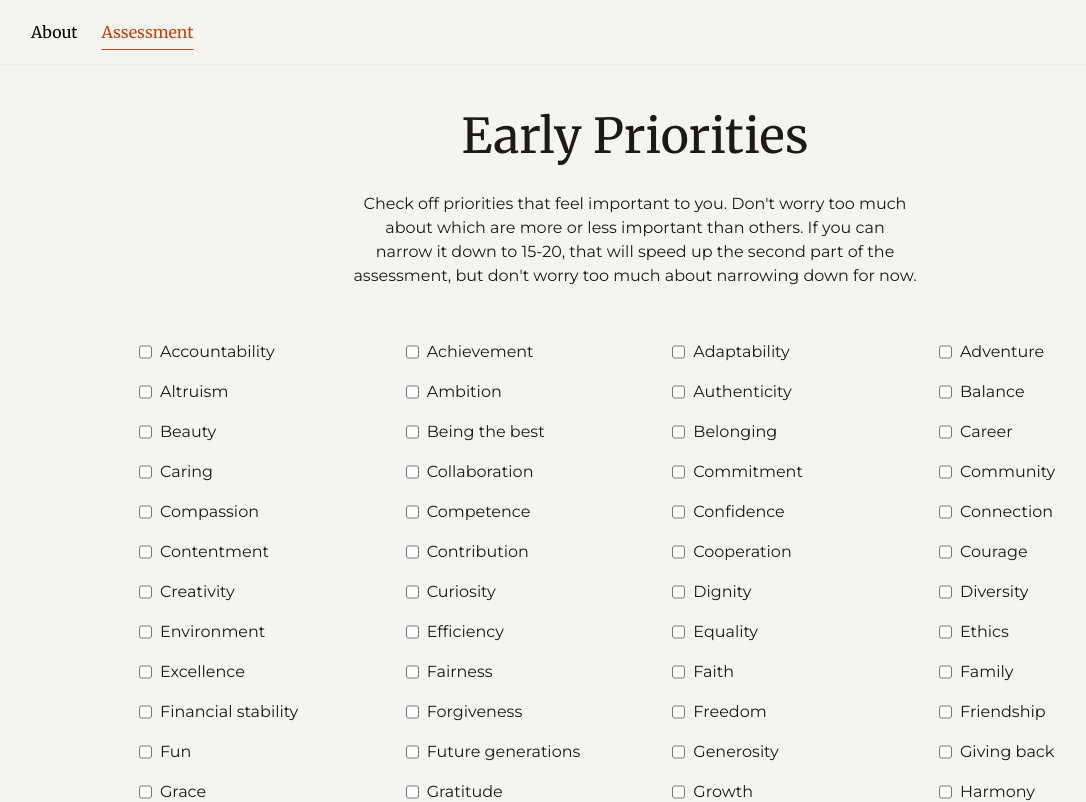
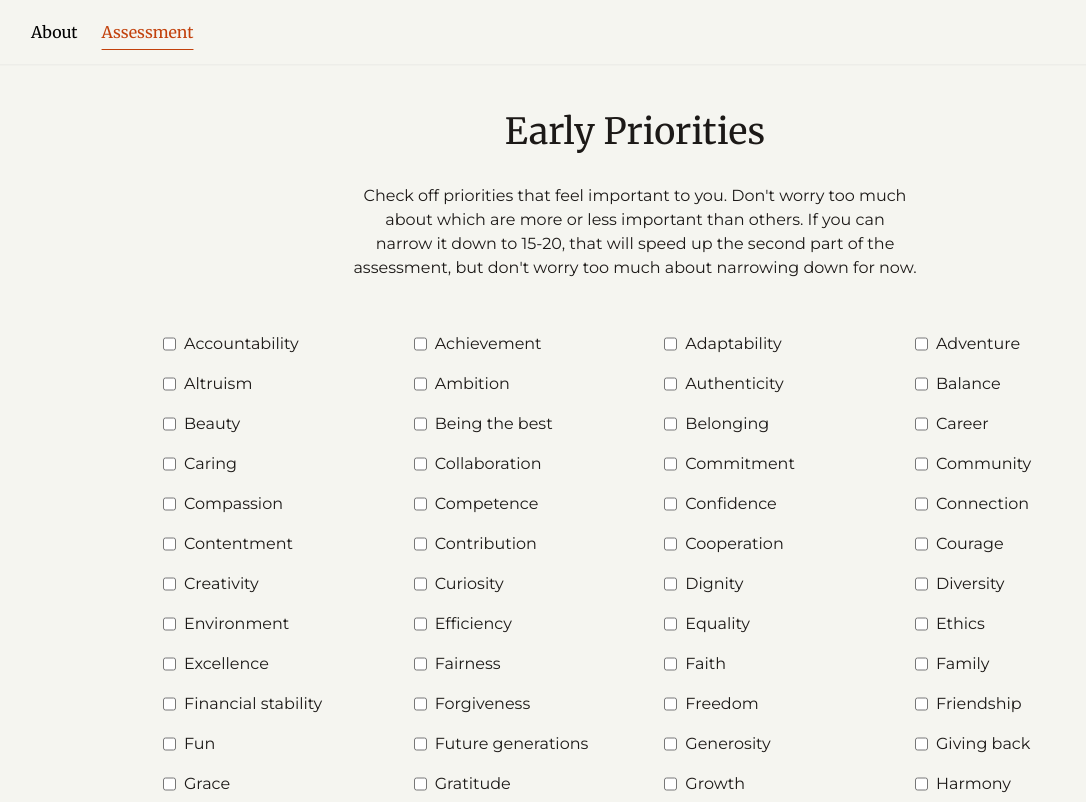
Before and after one commit to Rinnemme/brene-brown-values, a Next.js app: page /assessment in a window 1280 px wide. Shown: the top 802 px of the page, without its empty margins (5-1091 px from the left). Built offline with nearby package versions, Linux system fonts and the light colour scheme.

Commit message:
style changes to early priorities

```diff
--- a/src/components/earlyPriorities.tsx
+++ b/src/components/earlyPriorities.tsx
@@ -130,11 +130,13 @@ export default function Assessment() {
   ];
 
   return (
-    <div className="max-w-5xl w-full flex flex-col items-center justify-center">
-      <h1 className={"text-5xl w-full text-center mb-8 merriweather"}>
+    <div className="fade-in max-w-5xl w-full flex flex-col items-center justify-center">
+      <h1
+        className={"text-3xl sm:text-4xl w-full text-center mb-8 merriweather"}
+      >
         Early Priorities
       </h1>
-      <p className="text-sm sm:text-base text-center text-balance max-w-2xl mb-12 min-w-96">
+      <p className="text-sm sm:text-base text-center text-balance max-w-2xl px-4 mb-12 min-w-96">
         Check off priorities that feel important to you. Don't worry too much
         about which are more or less important than others. If you can narrow it
         down to 15-20, that will speed up the second part of the assessment, but
--- a/src/components/earlyPriorityList.tsx
+++ b/src/components/earlyPriorityList.tsx
@@ -121,7 +121,7 @@ export default function eartlyPriorityList() {
     "Wisdom",
   ];
   return (
-    <div className="flex flex-wrap justify-between gap-2 px-2">
+    <div className="fade-in flex flex-wrap justify-between gap-2 sm:px-8">
       {valueList.map((value) => {
         return <EarlyPriorityListItem value={value} />;
       })}
```
